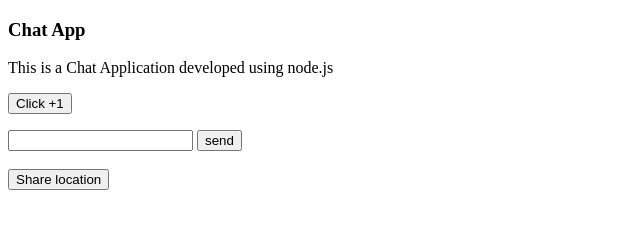
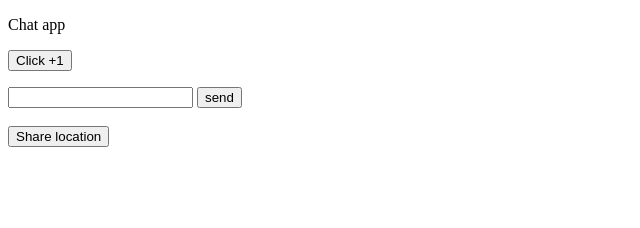
Before and after one commit to nishant679/chat-app, a website: page public/index.html in a window 1280 px wide. Shown: the whole page, without its empty margins (0-640 px from the left). Drawn offline with nearby package versions, Linux system fonts and the light colour scheme; no server answers.

Commit message:
enhanced ui

```diff
--- a/public/index.html
+++ b/public/index.html
@@ -6,10 +6,7 @@
 </head>
 
 <body>
-
-
-    <h3>Chat App</h3>
-    <p>This is a Chat Application developed using node.js </p>
+    <p> Chat app </p>
 
     <button id="increment"> Click +1 </button>
 
```
